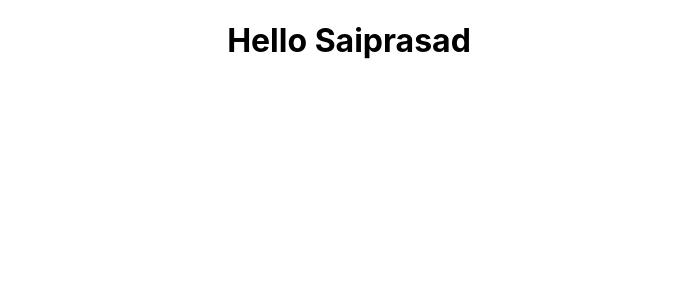
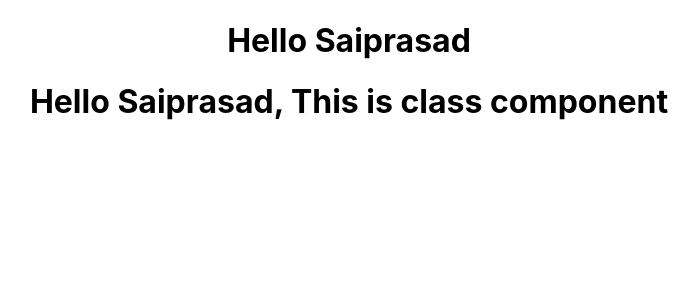
Before and after one commit to saiprasaddevare/React_tutorial, a React (Create React App) app: page / in a window 1280 px wide. Shown: the top 300 px of the page, without its empty margins (291-990 px from the left). Built offline with nearby package versions, Linux system fonts and the light colour scheme.

Commit message:
Feature :: Class Component : Using class component

```diff
--- a/src/App.js
+++ b/src/App.js
@@ -2,11 +2,13 @@ import React from 'react';
 import logo from './logo.svg';
 import './App.css';
 import Greet from './components/Greet'
+import My_Welcome from './components/Welcome'
 
 function App() {
   return (
     <div className="App">
       <Greet />
+      <My_Welcome />
     </div>
   );
 }
--- /dev/null
+++ b/src/components/Welcome.js
@@ -0,0 +1,13 @@
+import React, { Component } from 'react'
+
+
+class Welcome extends Component{
+  render() {
+    return (
+        <h1>Hello Saiprasad, This is class component</h1>
+    )
+  }
+}
+
+
+export default Welcome
```
